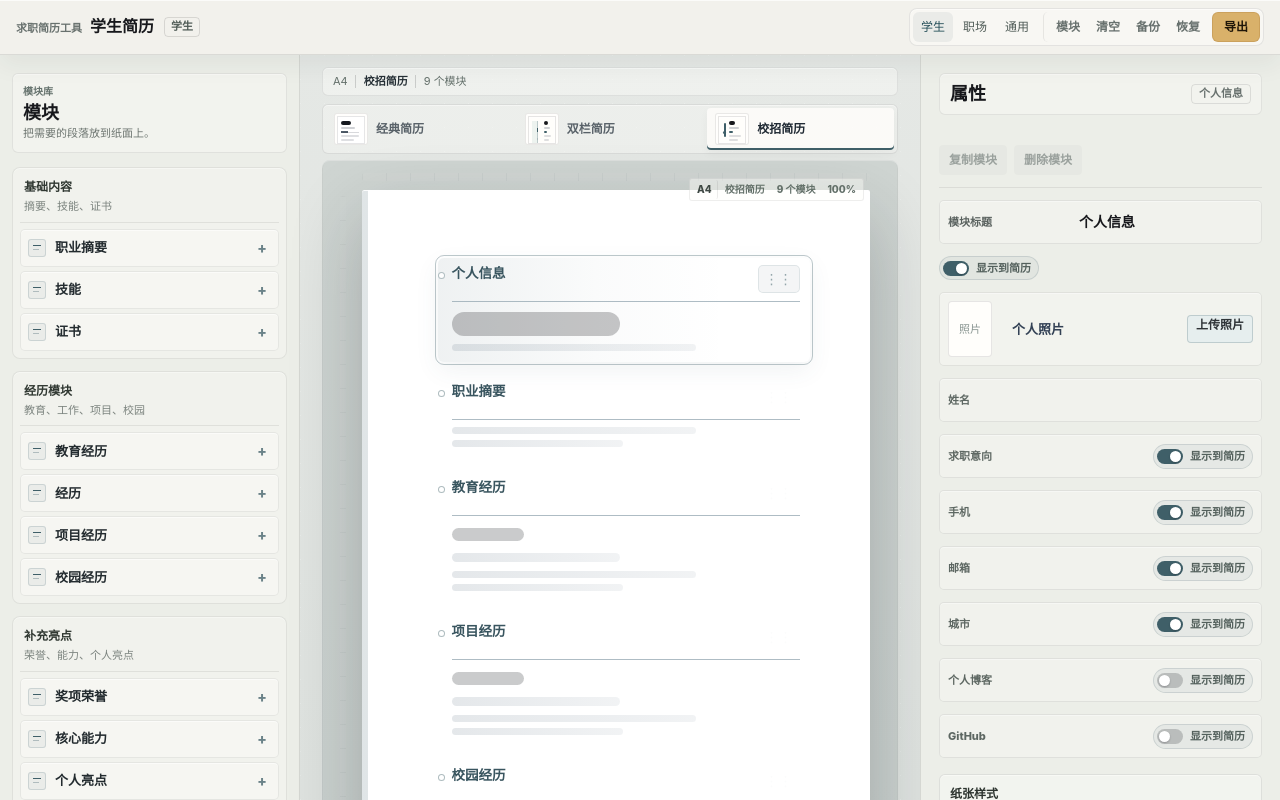
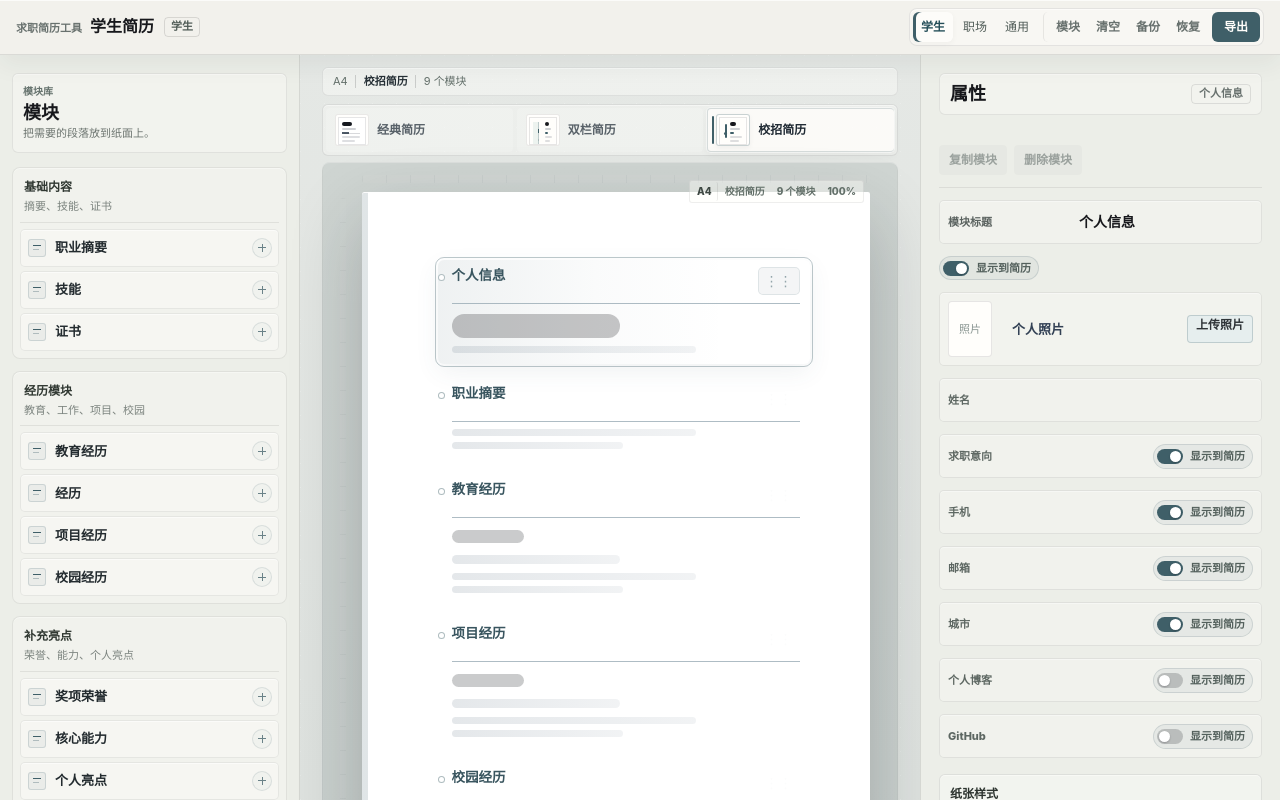
Before and after one commit to yzhiheng05/resume-builder, a React (Vite) app: page / in a window 1280 px wide. Both pictures are taken after a click on the button 1000 px from the left and 276 px from the top of the page. Shown: the top 800 px of the page. Built offline with nearby package versions, Linux system fonts and the light colour scheme.

Commit message:
style: polish editor microinteractions

```diff
--- a/src/styles.css
+++ b/src/styles.css
@@ -2093,19 +2093,13 @@ body {
 }
 
 .identity-card__meta span {
-  padding: 0;
-  border: 0;
-  border-radius: 0;
-  background: transparent;
+  padding: 2px 6px;
+  border: 1px solid rgba(63, 95, 104, 0.12);
+  border-radius: 999px;
+  background: rgba(63, 95, 104, 0.055);
   color: #66716d;
   font-size: 11px;
   font-weight: 800;
-}
-
-.identity-card__meta span + span::before {
-  content: "/";
-  margin-right: 6px;
-  color: rgba(102, 113, 109, 0.55);
 }
 
 .identity-card__label {
@@ -2260,10 +2254,25 @@ body {
 
 .topbar__actions button:hover,
 .topbar__file-action:hover,
-.topbar__identity-switcher button:hover,
-.topbar__identity-switcher .is-active {
+.topbar__identity-switcher button:hover {
   background: rgba(63, 95, 104, 0.08);
   color: #244e58;
+  transform: none;
+}
+
+.topbar__actions button:hover,
+.topbar__file-action:hover {
+  box-shadow: none;
+  transform: none;
+}
+
+.topbar__identity-switcher .is-active {
+  background: rgba(255, 254, 251, 0.78);
+  color: #244e58;
+  font-weight: 800;
+  box-shadow:
+    inset 3px 0 0 #3f5f68,
+    0 2px 6px rgba(39, 47, 43, 0.04);
   transform: none;
 }
 
@@ -2271,14 +2280,14 @@ body {
   min-width: 44px;
   margin-left: 3px;
   padding-inline: 11px !important;
-  border: 1px solid rgba(151, 105, 43, 0.22) !important;
-  background: #d9b16a !important;
-  color: #1f1608 !important;
-  font-weight: 800;
+  border: 1px solid rgba(63, 95, 104, 0.32) !important;
+  background: #3f5f68 !important;
+  color: #fffefb !important;
+  font-weight: 800 !important;
 }
 
 .topbar__primary-action:hover {
-  background: #e2bf7e !important;
+  background: #496d77 !important;
 }
 
 .editor-workspace {
@@ -2420,17 +2429,19 @@ body {
 }
 
 .module-library__item::after {
-  content: "+";
+  content: "";
   grid-column: 3;
   display: grid;
   place-items: center;
   width: 18px;
   height: 18px;
   justify-self: center;
-  color: #3f5f68;
-  font-size: 14px;
-  font-weight: 760;
-  line-height: 1;
+  border: 1px solid rgba(63, 95, 104, 0.18);
+  border-radius: 50%;
+  background:
+    linear-gradient(#3f5f68, #3f5f68) center / 8px 1px no-repeat,
+    linear-gradient(#3f5f68, #3f5f68) center / 1px 8px no-repeat,
+    rgba(63, 95, 104, 0.04);
   opacity: 0.76;
   transform: none;
   transition:
@@ -2450,7 +2461,10 @@ body {
 .module-library__item:hover:not(:disabled)::after,
 .module-library__item:focus-visible:not(:disabled)::after {
   opacity: 1;
-  background: rgba(63, 95, 104, 0.09);
+  background:
+    linear-gradient(#3f5f68, #3f5f68) center / 8px 1px no-repeat,
+    linear-gradient(#3f5f68, #3f5f68) center / 1px 8px no-repeat,
+    rgba(63, 95, 104, 0.09);
 }
 
 .module-library__item small {
@@ -2584,15 +2598,17 @@ body {
 }
 
 .template-card {
+  position: relative;
   grid-template-columns: 34px minmax(0, 1fr);
   gap: 8px;
   align-items: center;
   justify-items: stretch;
   min-height: 42px;
   padding: 5px 8px;
-  border: 0;
+  overflow: hidden;
+  border: 1px solid transparent;
   border-radius: 4px;
-  background: transparent;
+  background: rgba(255, 254, 251, 0.18);
   box-shadow: none;
 }
 
@@ -2600,11 +2616,33 @@ body {
   border-right: 0;
 }
 
+.template-card::before {
+  content: "";
+  position: absolute;
+  top: 7px;
+  bottom: 7px;
+  left: 4px;
+  width: 2px;
+  border-radius: 999px;
+  background: #3f5f68;
+  opacity: 0;
+  transition: opacity 120ms ease;
+}
+
+.template-card:hover:not(.template-card--active) {
+  background: rgba(255, 254, 251, 0.42);
+}
+
 .template-card--active {
-  background: rgba(255, 254, 251, 0.78);
+  border: 1px solid rgba(63, 95, 104, 0.2);
+  background: rgba(255, 254, 251, 0.76);
   box-shadow:
-    inset 0 -2px 0 #3f5f68,
+    0 0 0 1px rgba(255, 255, 255, 0.48),
     0 4px 10px rgba(39, 47, 43, 0.04);
+}
+
+.template-card--active::before {
+  opacity: 1;
 }
 
 .template-card__thumbnail {
@@ -2614,6 +2652,13 @@ body {
   border-radius: 3px;
   background: #fffefb;
   box-shadow: inset 0 0 0 1px rgba(255, 255, 255, 0.52);
+}
+
+.template-card--active .template-card__thumbnail {
+  border-color: rgba(63, 95, 104, 0.28);
+  box-shadow:
+    inset 0 0 0 1px rgba(255, 255, 255, 0.68),
+    0 2px 5px rgba(39, 47, 43, 0.05);
 }
 
 .template-card__thumbnail-surface {
@@ -3570,10 +3615,10 @@ body {
 
 .template-chip--active,
 .segmented-control button.is-active {
-  background: rgba(255, 254, 251, 0.78);
+  background: rgba(255, 254, 251, 0.76);
   color: #244e58;
   box-shadow:
-    inset 0 -2px 0 #3f5f68,
+    inset 3px 0 0 #3f5f68,
     0 3px 8px rgba(39, 47, 43, 0.04);
 }
 
@@ -3937,21 +3982,21 @@ body {
 
 .inspector-panel label > textarea {
   min-height: 76px;
-  padding: 9px 10px;
-  border: 1px solid rgba(17, 18, 23, 0.1);
+  padding: 9px 10px 9px 12px;
+  border: 1px solid rgba(17, 18, 23, 0.09);
+  border-left: 3px solid rgba(63, 95, 104, 0.18);
   border-radius: 4px;
-  background:
-    linear-gradient(rgba(17, 18, 23, 0.055) 1px, transparent 1px) 0 37px / 100% 28px,
-    rgba(255, 254, 251, 0.68);
-  box-shadow: none;
+  background: rgba(255, 254, 251, 0.5);
+  box-shadow: inset 0 1px 0 rgba(255, 255, 255, 0.42);
 }
 
 .inspector-panel label > textarea:focus {
-  border-color: rgba(63, 95, 104, 0.46);
-  background:
-    linear-gradient(rgba(63, 95, 104, 0.08) 1px, transparent 1px) 0 37px / 100% 28px,
-    #fffefb;
-  box-shadow: 0 0 0 2px rgba(63, 95, 104, 0.08);
+  border-color: rgba(63, 95, 104, 0.34);
+  border-left-color: #3f5f68;
+  background: #fffefb;
+  box-shadow:
+    0 0 0 2px rgba(63, 95, 104, 0.07),
+    inset 0 1px 0 rgba(255, 255, 255, 0.56);
 }
 
 .inspector-panel .list-item,
@@ -3984,10 +4029,20 @@ body {
   justify-self: end;
   min-height: 26px;
   padding: 0 8px;
+  border-color: rgba(132, 68, 62, 0.14);
   border-radius: 4px;
-  background: transparent;
+  background: rgba(132, 68, 62, 0.035);
   color: #6e5d58;
   font-size: 11px;
+}
+
+.inspector-panel .list-item .ghost-button:hover,
+.inspector-panel .inline-row .ghost-button:hover {
+  border-color: rgba(132, 68, 62, 0.22);
+  background: rgba(132, 68, 62, 0.06);
+  color: #6f3833;
+  box-shadow: none;
+  transform: none;
 }
 
 .inspector-form > .secondary-button {
```
Also changed, not shown: 2 other files (tests, documents, lock files or other folders).
